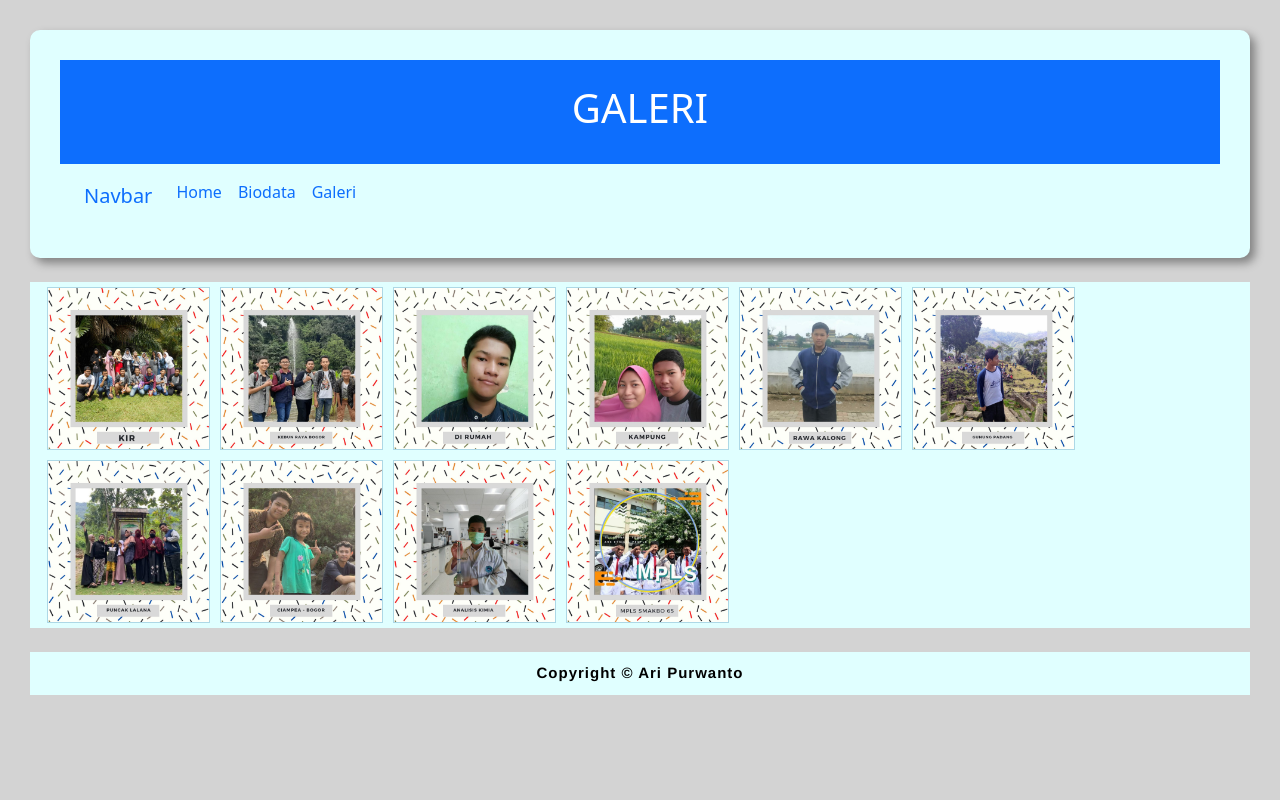
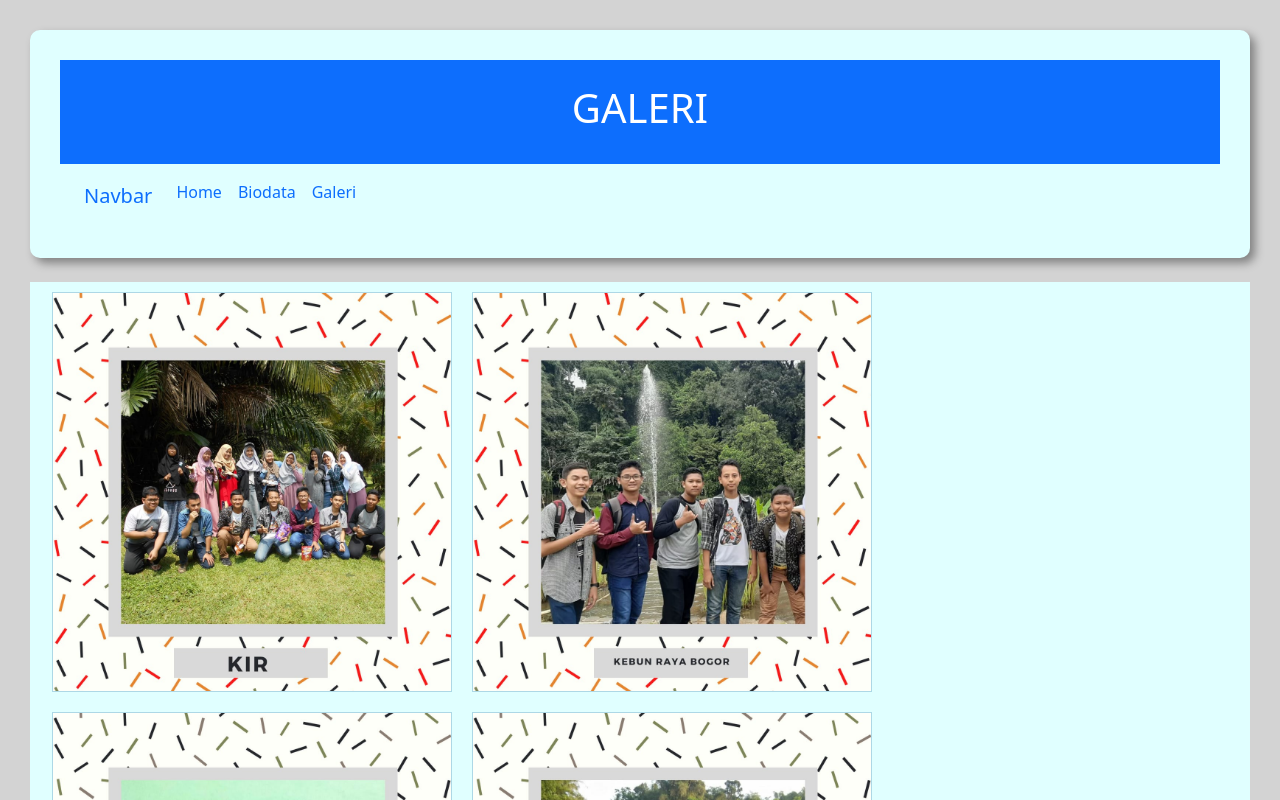
Before and after one commit to Aripurwanto65/Aripurwanto65.github.io, a plain HTML site: page galeri.html in a window 1280 px wide. Shown: the top 800 px of the page. Drawn offline with nearby package versions, Linux system fonts and the light colour scheme.

Commit message:
Update galeri.html

```diff
--- a/galeri.html
+++ b/galeri.html
@@ -62,10 +62,10 @@
       overflow: auto;
     }
     .gallery {
-      margin: 5px;
+      margin: 10px;
       border:1px solid lightblue;
       float: left;
-      width: 163px;
+      width: 400px;
     }
     .gallery img {
       width: 100%;
```
